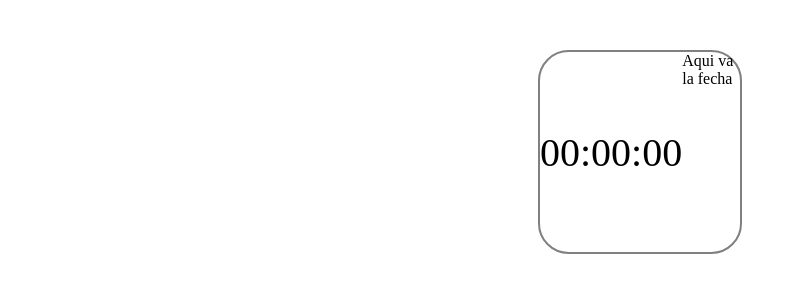
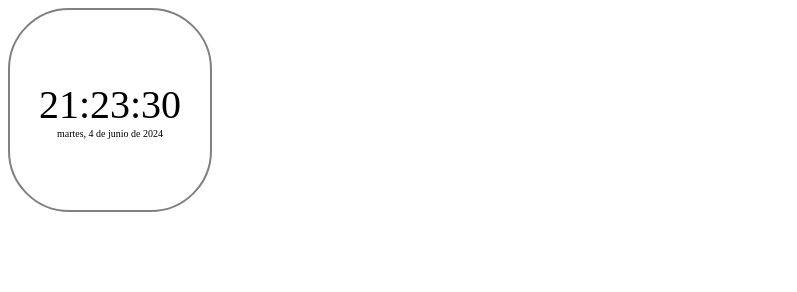
Before and after one commit to matiasnno123/Trabajo-IDW2, a plain HTML site: page index.html in a window 1280 px wide. Shown: the whole page, without its empty margins (0-797 px from the left). Drawn offline with Linux system fonts and the light colour scheme.

Commit message:
Se arreglo el reloj

```diff
--- a/index.html
+++ b/index.html
@@ -5,11 +5,12 @@
     <meta name="viewport" content="width=device-width, initial-scale=1.0">
     <title>Reloj</title>
     <link rel="stylesheet" href="style.css">
+    <script src="script.js" defer></script>
 </head>
 <body>
+
     <div class="Reloj">
     <div id="tiempo">00:00:00</div>
-
     <div id="fecha">Aqui va la fecha</div>
     </div>
 </body>
--- a/script.js
+++ b/script.js
@@ -3,13 +3,13 @@
     var hora = padzero(objetoHora.getHours());
     var minutos = padzero(objetoHora.getMinutes());
     var segundos = padzero(objetoHora.getSeconds());
+    var tiempostring = hora + ":" + minutos + ":" + segundos;
+    var fechastring = objetoHora.getDate();
     var options = { weekday: 'long', year: 'numeric', month: 'long', day: 'numeric' };
-    var fechaString = currentTime.toLocaleDateString('es-ES', options);
-    var tiempostring = hora + ":" + minutos + ":" + segundos;
+    var fechastring = new Date().toLocaleDateString('es-ES', options);
     document.getElementById("tiempo").textContent = tiempostring;
-
+    document.getElementById("fecha").textContent = fechastring
     setTimeout(actualizarReloj, 1000);
-
 }
 function padzero(numero){
     return numero < 10 ? "0" + numero : numero;
--- a/style.css
+++ b/style.css
@@ -3,19 +3,17 @@
 }
 
 .Reloj{
+    flex-direction: column;
 width: 200px;
 height: 200px;
-margin: 50px auto;
+margin: 50x auto;
 border: 2px solid grey;
-border-radius: 15%;
+border-radius: 30%;
 display: flex;
 justify-content: center;
 align-items: center;
 }
 #fecha{
     flex-direction: column;
-    width: 200px;
-    height: 200px;
-    margin: 50x auto;
-
+    font-size: 10px;
 }
```
